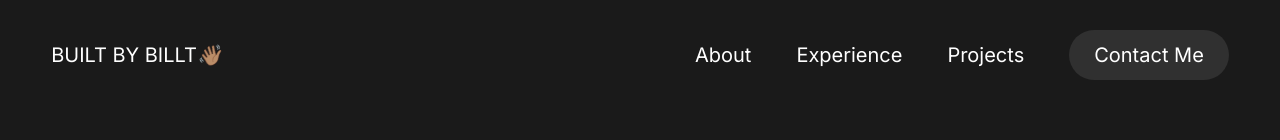
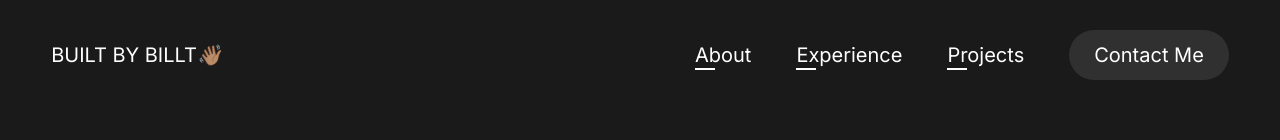
Before and after one commit to BuiltByBILLT/portfolio, a Next.js app: page / in a window 1280 px wide. Shown: the top 140 px of the page. Built offline with nearby package versions, Linux system fonts and the light colour scheme.

Commit message:
added underline animation to header links

```diff
--- a/src/app/components/Header/header.tsx
+++ b/src/app/components/Header/header.tsx
@@ -27,19 +27,19 @@ const Header = () => {
 							href="/"
 							className="text-[15vmin] uppercase tracking-wider font-semibold overline
 							md:text-base md:normal-case md:tracking-normal md:font-normal md:no-underline">
-							About
+							<span>About</span>
 						</Link>
 						<Link
 							href="/"
 							className="text-[15vmin] uppercase tracking-wide font-semibold overline
 							md:text-base md:normal-case md:tracking-normal md:font-normal md:no-underline">
-							Experience
+							<span>Experience</span>
 						</Link>
 						<Link
 							href="/"
 							className="text-[15vmin] uppercase tracking-wider font-semibold overline
 							md:text-base md:normal-case md:tracking-normal md:font-normal md:no-underline">
-							Projects
+							<span>Projects</span>
 						</Link>
 					</ul>
 				</div>
--- a/src/app/globals.css
+++ b/src/app/globals.css
@@ -28,3 +28,21 @@ body {
 		text-wrap: balance;
 	}
 }
+
+ul > a {
+	position: relative;
+}
+ul > a > span::after {
+	content: "";
+	position: absolute;
+	width: 1rem;
+	height: 2px;
+	bottom: 0;
+	left: 0;
+	background-color: white;
+	transition: width 0.3s ease-in-out;
+}
+
+ul > a:hover > span::after {
+	width: 100%;
+}
```
